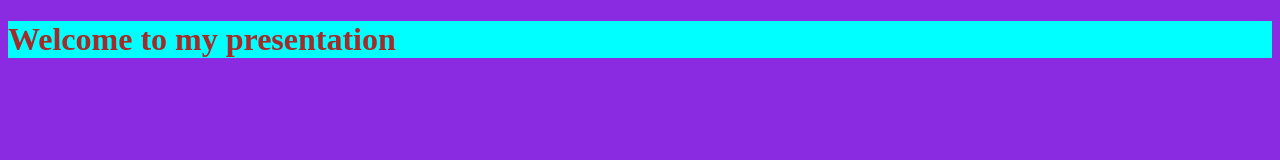
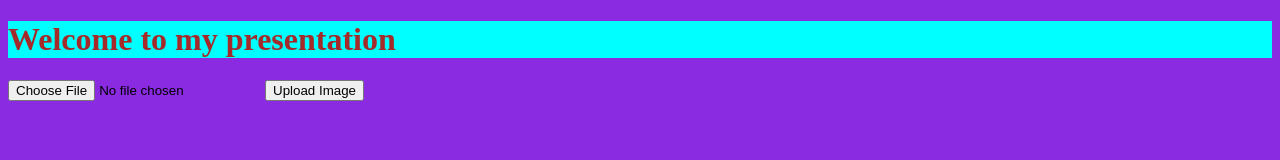
Before and after one commit to FenixKanat/Presentation-Portfolio, a website: page public/index.html in a window 1280 px wide. Drawn offline with Linux system fonts and the light colour scheme.

Commit message:
creating form to upload images

```diff
--- a/public/index.html
+++ b/public/index.html
@@ -5,6 +5,12 @@
 
 
     <h1>Welcome to my presentation</h1>
+
+    <form action="/upload" method="post" enctype="multipart/form-data">
+        <input type="file" name="myImage" />
+        <input type="submit" value="Upload Image" />
+    </form>
+
 </body>
 <link rel="stylesheet" href="style.css">
 </html>
```
